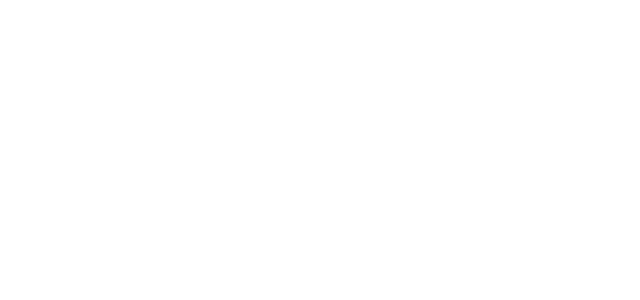
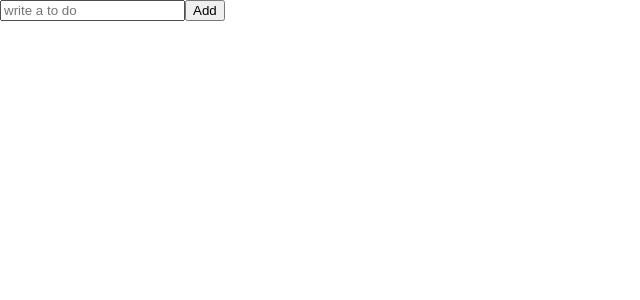
Before and after one commit to 2010psw/recoil-ex, a React (Create React App) app: page / in a window 1280 px wide. Shown: the top 300 px of the page, without its empty margins (0-640 px from the left). Built offline with nearby package versions, Linux system fonts and the light colour scheme.

Commit message:
6.5 To Do Setup

```diff
--- a/src/App.tsx
+++ b/src/App.tsx
@@ -1,5 +1,6 @@
 import React from "react";
 import { createGlobalStyle } from "styled-components";
+import ToDoList from "./ToDoList";
 
 const GlobalStyle = createGlobalStyle`
 @import url('https://fonts.googleapis.com/css2?family=Source+Sans+Pro:wght@300;400&display=swap');
@@ -72,6 +73,7 @@
   return (
     <>
       <GlobalStyle />
+      <ToDoList />
     </>
   );
 }
--- /dev/null
+++ b/src/ToDoList.tsx
@@ -0,0 +1,25 @@
+import React, { useState } from "react";
+
+function ToDoList() {
+  const [toDo, setTodo] = useState("");
+  const onChange = (event: React.FormEvent<HTMLInputElement>) => {
+    const {
+      currentTarget: { value },
+    } = event;
+    setTodo(value);
+  };
+  const onSubmit = (event: React.FormEvent<HTMLFormElement>) => {
+    event.preventDefault();
+    console.log(toDo);
+  };
+  return (
+    <div>
+      <form onSubmit={onSubmit}>
+        <input onChange={onChange} value={toDo} placeholder="write a to do" />
+        <button>Add</button>
+      </form>
+    </div>
+  );
+}
+
+export default ToDoList;
--- a/src/theme.ts
+++ b/src/theme.ts
@@ -1,3 +1,8 @@
 import { DefaultTheme } from "styled-components";
 
-export const darkTheme: DefaultTheme = {};
+export const darkTheme: DefaultTheme = {
+  bgColor: "#2f3640",
+  textColor: "white",
+  accentColor: "#9c88ff",
+  cardBgColor: "transparent",
+};
```
